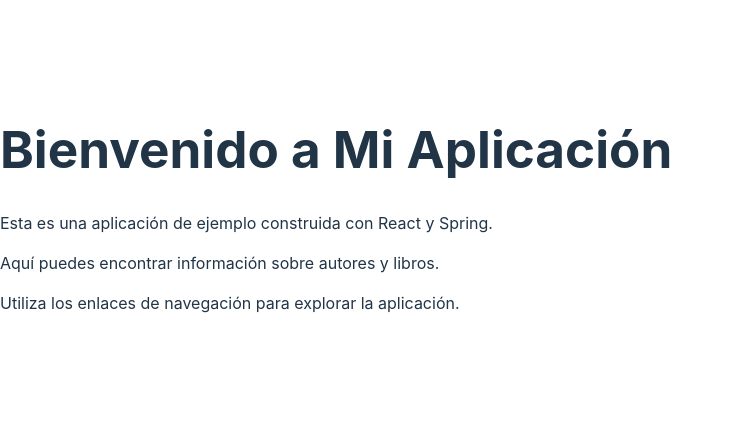
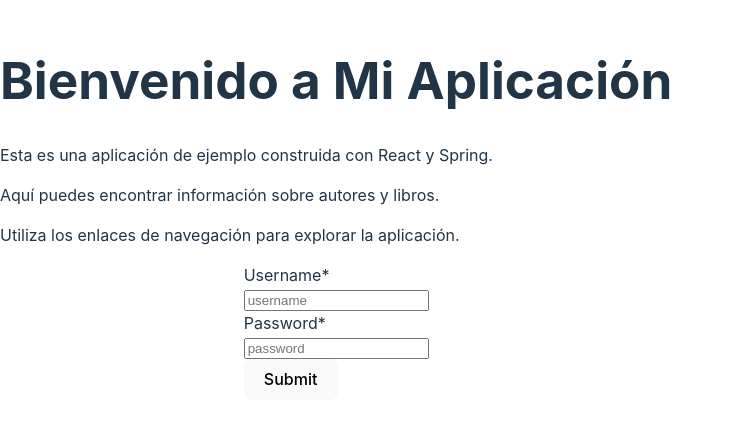
Before and after one commit to ICESI-PI1/taller-4-react-equipo-5, a React (Vite) app: page /authenticate in a window 1280 px wide. Shown: the part 191-614 px from the top of the page, without its empty margins (0-733 px from the left). Built offline with nearby package versions, Linux system fonts and the light colour scheme.

Commit message:
feat(auth): Add authentication and axios

```diff
--- a/package.json
+++ b/package.json
@@ -10,9 +10,13 @@
     "preview": "vite preview"
   },
   "dependencies": {
+    "@chakra-ui/react": "^2.8.1",
+    "axios": "^1.5.1",
+    "formik": "^2.4.5",
     "react": "^18.2.0",
     "react-dom": "^18.2.0",
-    "react-router-dom": "^6.17.0"
+    "react-router-dom": "^6.17.0",
+    "yup": "^1.3.2"
   },
   "devDependencies": {
     "@types/react": "^18.2.15",
--- a/src/App.jsx
+++ b/src/App.jsx
@@ -4,6 +4,7 @@
 import AuthorPage from './pages/authorPage';
 import LibroForm from './components/LibroForm';
 import AuthorForm from './components/AuthorForm';
+import LoginPage from "./pages/LoginPage.jsx";
 
 
 function App() {
@@ -22,6 +23,7 @@
                 <Route path='/author' element={<AuthorPage/>}/>
                 <Route path='/libro/form' element={<LibroForm/>}/>
                 <Route path='/author/form' element={<AuthorForm/>}/>
+                <Route path='/authenticate' element={<LoginPage/>}/>
             </Routes>
         </BrowserRouter>
     );
--- /dev/null
+++ b/src/axios.js
@@ -0,0 +1,8 @@
+import axios from 'axios'
+
+const instance = axios.create({baseURL : "http://localhost:8080"})
+
+localStorage.getItem('token') && (instance.defaults.headers.common["Authorization"] =
+    localStorage.getItem('token'))
+
+export default instance
--- a/src/pages/AuthorPage.jsx
+++ b/src/pages/AuthorPage.jsx
@@ -10,7 +10,7 @@
   const [authors, setAuthors] = useState([]);
 
   useEffect(() => {
-    // Aqui se debería conectar con SPring
+    // Aqui se debería conectar con Spring
   }, []);
 
   return (
--- a/src/pages/LibroPage.jsx
+++ b/src/pages/LibroPage.jsx
@@ -1,24 +1,30 @@
 import React, { useState, useEffect } from "react";
 import Libro from "../components/Libro";
+import instance from "../axios.js";
+import axios from "axios";
 
-
-const exampleBooks = [
+/*const exampleBooks = [
     { id: 1, titulo: 'Mein Kampf', fechaPublicacion: '2022-01-01', autorId: 1 },
-    { id: 2, titulo: 'El queso y los gusanos', fechaPublicacion: '2022-02-01', autorId: 2 },
-    // ...
-  ];
+    { id: 2, titulo: 'El queso y los gusanos', fechaPublicacion: '2022-02-01', autorId: 2 }
+  ];*/
 
 function LibroPage() {
-    const [libro, setLibro] = useState([]);
+    const [libros, setLibros] = useState([]);
 
     useEffect(() => {
-        //Aqui se deberia conectar con Spring para traer los libros
+        axios.get(instance.getUri()+"/libros").then((res) =>
+        {
+            /* console.log(res.data)
+            const librosUpdated = [...libros]
+            librosUpdated.push(res.data)
+            setLibros(librosUpdated)*/
+        })
     }, []);
 
     return (
         <div>
             <h1>Libro Page</h1>
-            {exampleBooks.map((libro) => (
+            {libros.map((libro) => (
                 <Libro key={libro.id} libro={libro} />
             ))}
         </div>
--- /dev/null
+++ b/src/pages/LoginPage.jsx
@@ -0,0 +1,82 @@
+import React, {useState} from "react";
+
+import {
+    Box,
+    Button,
+    FormControl,
+    FormErrorMessage,
+    FormLabel,
+    Input, VStack,
+    WrapItem,
+} from "@chakra-ui/react";
+import axios from "axios";
+import instance from "../axios.js";
+// import {useFormik} from "formik";
+// import * as Yup from 'yup';
+// import axios from "../axios.js";
+// import instance from "../axios.js";
+
+function LoginPage() {
+    /* const formik = useFormik({
+        initialValues: {
+            username: "",
+            password: "",
+        },
+        onSubmit: async () => {
+            await axios.get(instance+"/authenticate")
+                .then()
+        },
+        validationSchema: Yup.object({
+            username: Yup.string().required("Required"),
+            password: Yup.string().required("Required")
+        }),
+    });*/
+
+    const [username, setUsername] = useState("")
+    const [password, setPassword] = useState("")
+
+    const handleUsernameChange = (e) => {
+        setUsername(e.target.value)
+    }
+
+    const handlePasswordChange = (e) => {
+        setPassword(e.target.value)
+    }
+
+    const handleSubmit = () => {
+        console.log(instance.getUri()+"/authenticate")
+        try {
+            axios.post( instance.getUri() + "/authenticate", {
+                "username":username,
+                "password":password
+            }).then(res => {
+                    localStorage.setItem('token', res.data.token)
+                }
+            )
+        } catch (e) {
+            console.log(e)
+        }
+    }
+
+    return (
+        <VStack>
+            <FormControl isRequired>
+                <FormLabel>
+                    Username
+                </FormLabel>
+                <Input onChange={handleUsernameChange} placeholder='username'/>
+                <FormLabel>
+                    Password
+                </FormLabel>
+                <Input onChange={handlePasswordChange} placeholder='password'/>
+                <WrapItem>
+                    <Button colorScheme='blue' onClick={handleSubmit}>
+                        Submit
+                    </Button>
+                </WrapItem>
+            </FormControl>
+        </VStack>
+    )
+}
+
+export default LoginPage
```
Also changed, not shown: 2 other files (tests, documents, lock files or other folders). Lines whose indentation alone changed are shown as unchanged.
